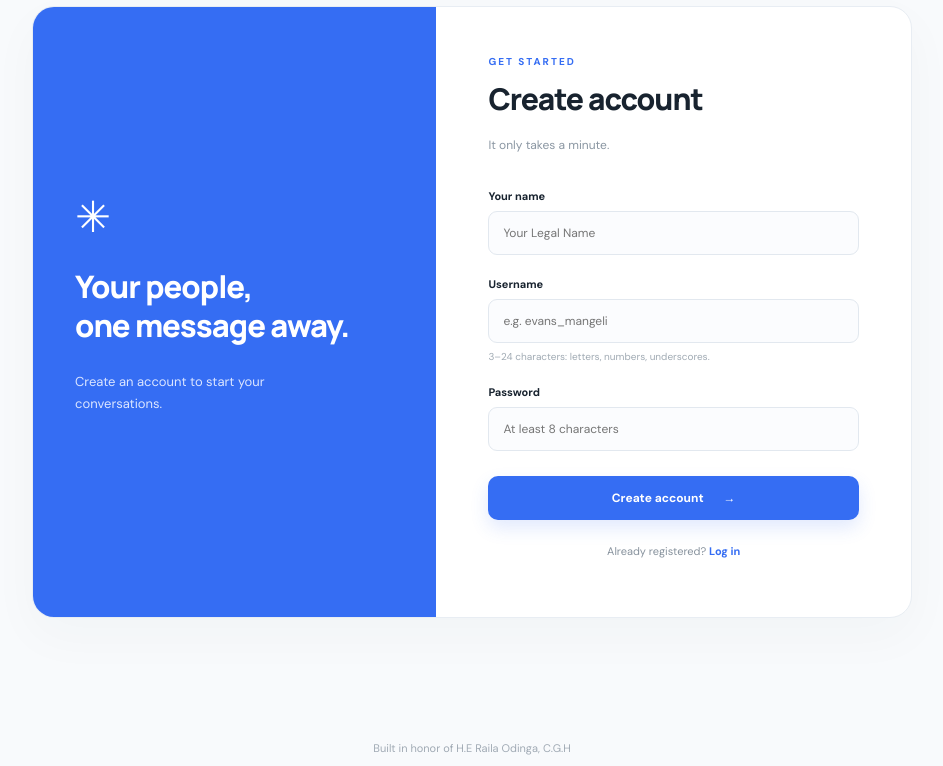
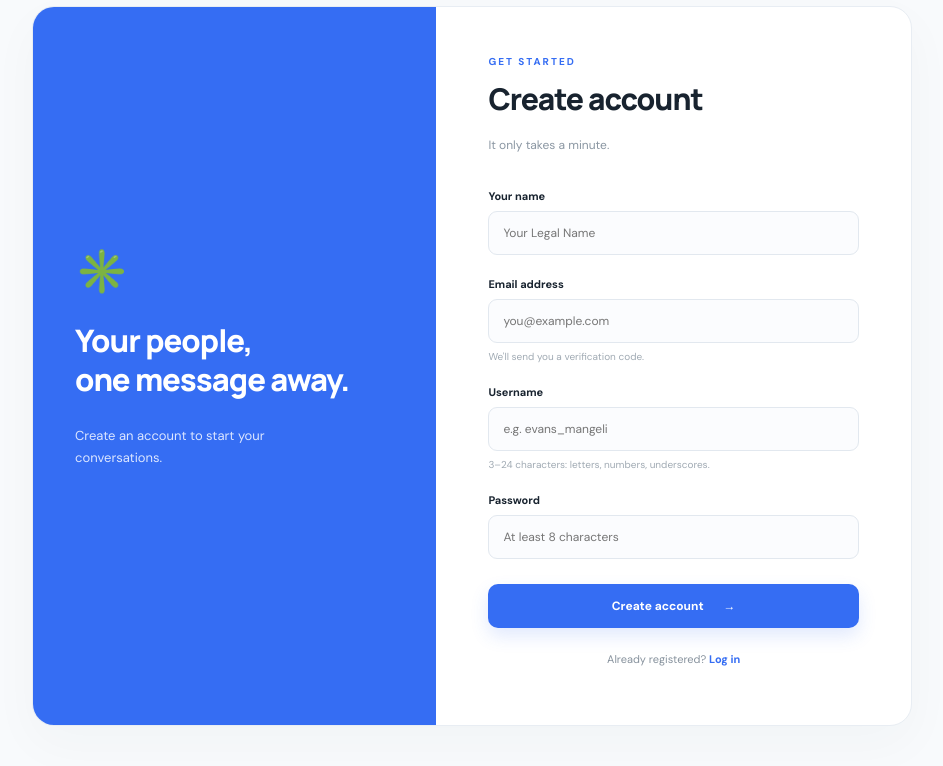
Before and after one commit to mangelievans/BabaChat, a Flask app: page /register in a window 1280 px wide. Shown: the part 152-918 px from the top of the page, without its empty margins (168-1111 px from the left). Run offline with Flask 3, Linux system fonts and the light colour scheme; some libraries are stand-ins or nearby versions.

Commit message:
Add email system

```diff
--- a/app.py
+++ b/app.py
@@ -1,7 +1,10 @@
 import os
 import secrets
 import hmac
-from datetime import datetime, timezone
+import hashlib
+import re
+import requests
+from datetime import datetime, timezone, timedelta
 from functools import wraps
 from pathlib import Path
 from urllib.parse import urlsplit
@@ -26,6 +29,10 @@ app = Flask(__name__)
 app.secret_key = os.environ.get("SECRET_KEY", "dev-only-change-this-secret-key")
 app.config["MAX_CONTENT_LENGTH"] = 100 * 1024 * 1024
 app.config["SQLALCHEMY_TRACK_MODIFICATIONS"] = False
+app.config["SQLALCHEMY_ENGINE_OPTIONS"] = {
+    "pool_pre_ping": True,
+    "pool_recycle": 300,
+}
 
 # Set DATABASE_URL to a PostgreSQL connection string to use PostgreSQL.
 # SQLite remains a convenient local fallback until PostgreSQL is configured.
@@ -66,7 +73,40 @@ class User(db.Model):
         index=True
     )
     password_hash = db.Column(db.String(255), nullable=False)
-
+    # Email address used for account verification
+    email = db.Column(
+        db.String(254),
+        unique=True,
+        nullable=True,
+        index=True
+    )
+
+    # Email verification status
+    email_verified = db.Column(
+        db.Boolean,
+        nullable=False,
+        default=False,
+        server_default=db.false()
+    )
+
+    verification_code_hash = db.Column(db.String(64), nullable=True)
+
+    verification_expiry = db.Column(
+        db.DateTime(timezone=True),
+        nullable=True
+    )
+
+    verification_sent_at = db.Column(
+        db.DateTime(timezone=True),
+        nullable=True
+    )
+
+    verification_attempts = db.Column(
+        db.Integer,
+        nullable=False,
+        default=0,
+        server_default="0"
+    )
     created_at = db.Column(
         db.DateTime(timezone=True),
         nullable=False,
@@ -532,11 +572,67 @@ def user_follow_list(username, list_type):
         list_title=title
     )
 
+def hash_verification_code(code):
+    secret = str(app.secret_key).encode("utf-8")
+
+    return hmac.new(
+        secret,
+        code.encode("utf-8"),
+        hashlib.sha256
+    ).hexdigest()
+
+
+def send_verification_email(user):
+    script_url = os.environ.get("EMAIL_SCRIPT_URL")
+    script_secret = os.environ.get("EMAIL_SCRIPT_SECRET")
+
+    if not script_url or not script_secret:
+        raise RuntimeError("Email service configuration is missing.")
+
+    code = f"{secrets.randbelow(1000000):06d}"
+
+    now = datetime.now(timezone.utc)
+
+    user.verification_code_hash = hash_verification_code(code)
+    user.verification_expiry = now + timedelta(minutes=10)
+    user.verification_sent_at = now
+    user.verification_attempts = 0
+
+    db.session.commit()
+
+    response = requests.post(
+        script_url,
+        json={
+            "email": user.email,
+            "code": code,
+            "secret": script_secret
+        },
+        timeout=20
+    )
+
+    response.raise_for_status()
+
+    result = response.json()
+
+    if not result.get("success"):
+        raise RuntimeError(result.get("message", "Email delivery failed."))
+
+
+def timestamp_as_utc(value):
+    if value is None:
+        return None
+
+    if value.tzinfo is None:
+        return value.replace(tzinfo=timezone.utc)
+
+    return value.astimezone(timezone.utc)
 
 @app.route("/register", methods=["GET", "POST"])
 def register():
     if request.method == "POST":
+
         display_name = request.form.get("display_name", "").strip()
+        email = request.form.get("email", "").strip().lower()
         username = request.form.get("username", "").strip()
         password = request.form.get("password", "")
 
@@ -544,7 +640,15 @@ def register():
             flash("Display name is required and must be at most 50 characters.")
             return render_template("register.html")
 
-        if len(username) < 3 or len(username) > 24 or not username.replace("_", "").isalnum():
+        if not re.fullmatch(r"[^@\s]+@[^@\s]+\.[^@\s]+", email):
+            flash("Please enter a valid email address.")
+            return render_template("register.html")
+
+        if (
+            len(username) < 3
+            or len(username) > 24
+            or not username.replace("_", "").isalnum()
+        ):
             flash("Username must be 3–24 characters and use only letters, numbers, or underscores.")
             return render_template("register.html")
 
@@ -553,36 +657,180 @@ def register():
             return render_template("register.html")
 
         try:
-            db.session.add(
-                User(
-                    display_name=display_name,
-                    username=username,
-                    password_hash=generate_password_hash(password)
+            user = User(
+                display_name=display_name,
+                email=email,
+                email_verified=False,
+                username=username,
+                password_hash=generate_password_hash(password)
+            )
+
+            db.session.add(user)
+            db.session.commit()
+
+            session["pending_verification_user_id"] = user.id
+
+            try:
+                send_verification_email(user)
+
+                flash("A verification code has been sent to your email.")
+
+            except Exception:
+                app.logger.exception("Verification email delivery failed.")
+
+                flash(
+                    "Your account was created, but the verification email "
+                    "could not be sent. You can try resending the code."
                 )
-            )
-            db.session.commit()
-            flash("Registration successful. You can now log in.")
-            return redirect(url_for("login"))
+
+            return redirect(url_for("verify_email"))
 
         except IntegrityError:
             db.session.rollback()
-            flash("That username is already taken.")
+
+            flash("That username or email address is already registered.")
+
+        except Exception:
+            db.session.rollback()
+
+            app.logger.exception("Registration failed.")
+            flash("Registration failed. Please try again.")
 
     return render_template("register.html")
+
+@app.route("/verify-email", methods=["GET", "POST"])
+def verify_email():
+
+    user_id = session.get("pending_verification_user_id")
+
+    if not user_id:
+        flash("Please register or log in first.")
+        return redirect(url_for("register"))
+
+    user = db.session.get(User, user_id)
+
+    if not user:
+        session.pop("pending_verification_user_id", None)
+        return redirect(url_for("register"))
+
+    if user.email_verified:
+        session.pop("pending_verification_user_id", None)
+        flash("Your email is already verified.")
+        return redirect(url_for("login"))
+
+    if request.method == "POST":
+
+        code = request.form.get("code", "").strip()
+
+        if not re.fullmatch(r"\d{6}", code):
+            flash("Enter the six-digit verification code.")
+            return render_template("verify_email.html", email=user.email)
+
+        if user.verification_attempts >= 5:
+            flash("Too many incorrect attempts. Request a new code.")
+            return render_template("verify_email.html", email=user.email)
+
+        expiry = timestamp_as_utc(user.verification_expiry)
+
+        if not expiry or datetime.now(timezone.utc) > expiry:
+            flash("Your verification code has expired. Request a new one.")
+            return render_template("verify_email.html", email=user.email)
+
+        submitted_hash = hash_verification_code(code)
+
+        if not user.verification_code_hash or not hmac.compare_digest(
+            submitted_hash,
+            user.verification_code_hash
+        ):
+            user.verification_attempts += 1
+            db.session.commit()
+
+            flash("Incorrect verification code.")
+            return render_template("verify_email.html", email=user.email)
+
+        user.email_verified = True
+        user.verification_code_hash = None
+        user.verification_expiry = None
+        user.verification_sent_at = None
+        user.verification_attempts = 0
+
+        db.session.commit()
+
+        session.pop("pending_verification_user_id", None)
+
+        flash("Email verified successfully! You can now log in.")
+
+        return redirect(url_for("login"))
+
+    return render_template("verify_email.html", email=user.email)
+
+
+@app.route("/resend-code", methods=["POST"])
+def resend_code():
+
+    user_id = session.get("pending_verification_user_id")
+
+    if not user_id:
+        return redirect(url_for("register"))
+
+    user = db.session.get(User, user_id)
+
+    if not user or user.email_verified:
+        session.pop("pending_verification_user_id", None)
+        return redirect(url_for("login"))
+
+    last_sent = timestamp_as_utc(user.verification_sent_at)
+    now = datetime.now(timezone.utc)
+
+    if last_sent:
+        elapsed = (now - last_sent).total_seconds()
+
+        if elapsed < 60:
+            remaining = int(60 - elapsed) + 1
+            flash(f"Please wait {remaining} seconds before requesting another code.")
+            return redirect(url_for("verify_email"))
+
+    try:
+        send_verification_email(user)
+        flash("A new verification code has been sent.")
+
+    except Exception:
+        app.logger.exception("Resending verification email failed.")
+        flash("Unable to send the verification email. Please try again later.")
+
+    return redirect(url_for("verify_email"))
 
 
 @app.route("/login", methods=["GET", "POST"])
 def login():
     if request.method == "POST":
+
         username = request.form.get("username", "").strip()
         password = request.form.get("password", "")
-        user = User.query.filter(func.lower(User.username) == username.lower()).first()
+
+        user = User.query.filter(
+            func.lower(User.username) == username.lower()
+        ).first()
+
         if user and check_password_hash(user.password_hash, password):
+
+            # Require email verification for accounts with an email address.
+            # Legacy accounts without email addresses remain accessible.
+            if user.email and not user.email_verified:
+                session.clear()
+                session["pending_verification_user_id"] = user.id
+
+                flash("Please verify your email before logging in.")
+                return redirect(url_for("verify_email"))
+
             session.clear()
             session["user_id"] = user.id
             session["username"] = user.username
+
             return redirect(url_for("post_feed"))
+
         flash("Incorrect username or password.")
+
     return render_template("login.html")
 
 @app.route("/logout")
--- a/requirements.txt
+++ b/requirements.txt
@@ -4,3 +4,5 @@ Flask-SocketIO>=5.3,<6.0
 psycopg[binary]>=3.2,<4.0
 gunicorn>=23,<24
 simple-websocket>=1.1,<2
+python-dotenv>=1.0,<2.0
+requests>=2.32,<3.0
--- /dev/null
+++ b/tempCodeRunnerFile.py
@@ -0,0 +1 @@
+EAT
--- a/templates/register.html
+++ b/templates/register.html
@@ -1,10 +1,19 @@
 {% extends "base.html" %}
 {% block title %}Create account · Mangeli Messenger{% endblock %}
+
 {% block content %}
 <div class="auth-layout">
-  <div class="auth-side"><div class="big-symbol">✳</div><h2>Your people,<br>one message away.</h2><p>Create an account to start your conversations.</p></div>
+
+  <div class="auth-side">
+    <div class="big-symbol">✳️</div>
+    <h2>Your people,<br>one message away.</h2>
+    <p>Create an account to start your conversations.</p>
+  </div>
+
   <form class="auth-card" method="post">
-    <div class="eyebrow">GET STARTED</div><h1>Create account</h1><p class="muted">It only takes a minute.</p>
+    <div class="eyebrow">GET STARTED</div>
+    <h1>Create account</h1>
+    <p class="muted">It only takes a minute.</p>
 
     <label for="display_name">Your name</label>
     <input
@@ -12,15 +21,54 @@
       id="display_name"
       name="display_name"
       maxlength="50"
+      autocomplete="name"
       required
       placeholder="Your Legal Name"
     >
 
-    <label for="username">Username</label><input id="username" name="username" autocomplete="username" minlength="3" maxlength="24" placeholder="e.g. evans_mangeli" required>
+    <label for="email">Email address</label>
+    <input
+      type="email"
+      id="email"
+      name="email"
+      autocomplete="email"
+      required
+      placeholder="you@example.com"
+    >
+    <small class="hint">We'll send you a verification code.</small>
+
+    <label for="username">Username</label>
+    <input
+      type="text"
+      id="username"
+      name="username"
+      autocomplete="username"
+      minlength="3"
+      maxlength="24"
+      placeholder="e.g. evans_mangeli"
+      required
+    >
     <small class="hint">3–24 characters: letters, numbers, underscores.</small>
-    <label for="password">Password</label><input id="password" name="password" type="password" autocomplete="new-password" minlength="8" placeholder="At least 8 characters" required>
-    <button class="button primary full" type="submit">Create account <span>→</span></button>
-    <p class="auth-bottom">Already registered? <a href="{{ url_for('login') }}">Log in</a></p>
+
+    <label for="password">Password</label>
+    <input
+      type="password"
+      id="password"
+      name="password"
+      autocomplete="new-password"
+      minlength="8"
+      placeholder="At least 8 characters"
+      required
+    >
+
+    <button class="button primary full" type="submit">
+      Create account <span>→</span>
+    </button>
+
+    <p class="auth-bottom">
+      Already registered? <a href="{{ url_for('login') }}">Log in</a>
+    </p>
   </form>
+
 </div>
 {% endblock %}
```
Also changed, not shown: render.yaml (added, +11 -0 lines), templates/verify_email.html (added, +91 -0 lines), README.md, 1 other file. Lines whose indentation alone changed are shown as unchanged.
